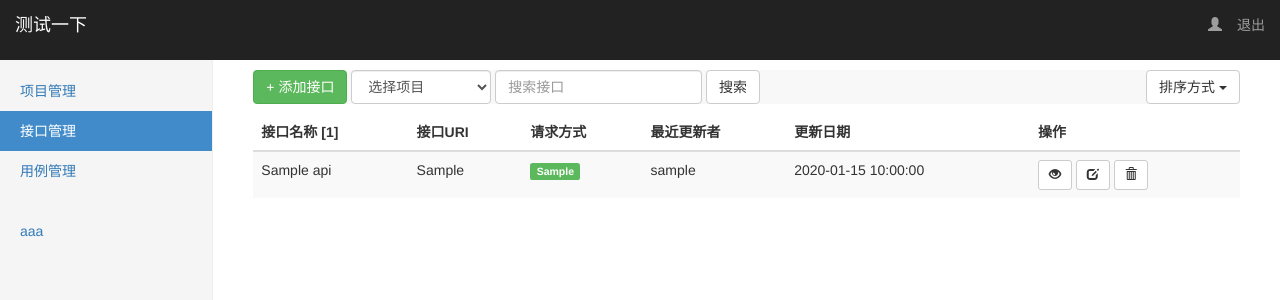
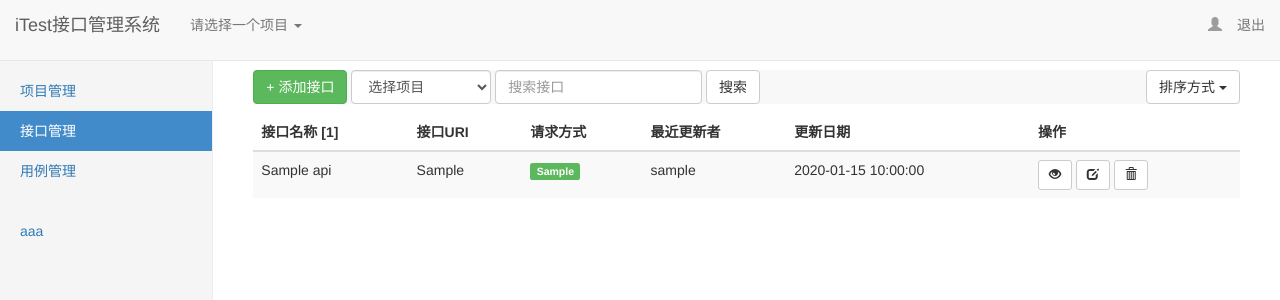
Before and after one commit to likgjava/itest, a Django app: template ams/templates/api_list.html in a window 1280 px wide. Shown: the top 300 px of the page. Run offline with Django 3.2, Linux system fonts and the light colour scheme; the template is opened without the code that fills it: most values are stand-ins (such as "Sample title", 1, 10 or a date in 2020); some libraries are stand-ins or nearby versions.

Commit message:
case list

```diff
--- a/ams/static/css/dashboard.css
+++ b/ams/static/css/dashboard.css
@@ -21,7 +21,7 @@ body {
  * Hide default border to remove 1px line.
  */
 .navbar-fixed-top {
-    border: 0;
+    /*border: 0;*/
 }
 
 /*
--- a/ams/templates/header.html
+++ b/ams/templates/header.html
@@ -1,24 +1,30 @@
-<nav class="navbar navbar-inverse navbar-fixed-top">
+<nav class="navbar navbar-default navbar-fixed-top">
     <div class="container-fluid">
         <div class="navbar-header">
-            <button type="button" class="navbar-toggle collapsed" data-toggle="collapse" data-target="#navbar"
-                    aria-expanded="false" aria-controls="navbar">
-                <span class="sr-only">Toggle navigation</span>
-                <span class="icon-bar"></span>
-                <span class="icon-bar"></span>
-                <span class="icon-bar"></span>
-            </button>
-            <a class="navbar-brand" href="">测试一下</a>
+            <a class="navbar-brand" href="">iTest接口管理系统</a>
         </div>
-        <div id="navbar" class="navbar-collapse collapse">
+        <div>
+            <!--向左对齐-->
+            <ul class="nav navbar-nav navbar-left">
+                <li class="dropdown">
+                    <a href="#" class="dropdown-toggle" data-toggle="dropdown">
+                        请选择一个项目
+                        <b class="caret"></b>
+                    </a>
+                    <ul class="dropdown-menu">
+                        <li><a href="#">优惠促销</a></li>
+                        <li><a href="#">EJB</a></li>
+                        <li><a href="#">Jasper Report</a></li>
+                    </ul>
+                </li>
+            </ul>
+{#            <p class="navbar-text navbar-left">向左对齐-文本</p>#}
+
+
             <ul class="nav navbar-nav navbar-right">
                 <li><p><span class="glyphicon glyphicon-user"></span> {{ request.session.user.userName }}</p></li>
                 <li><a href="/logout/">退出</a></li>
             </ul>
-
-            <form class="navbar-form navbar-right">
-                <!--<input type="text" class="form-control" placeholder="Search...">-->
-            </form>
         </div>
     </div>
 </nav>
```
